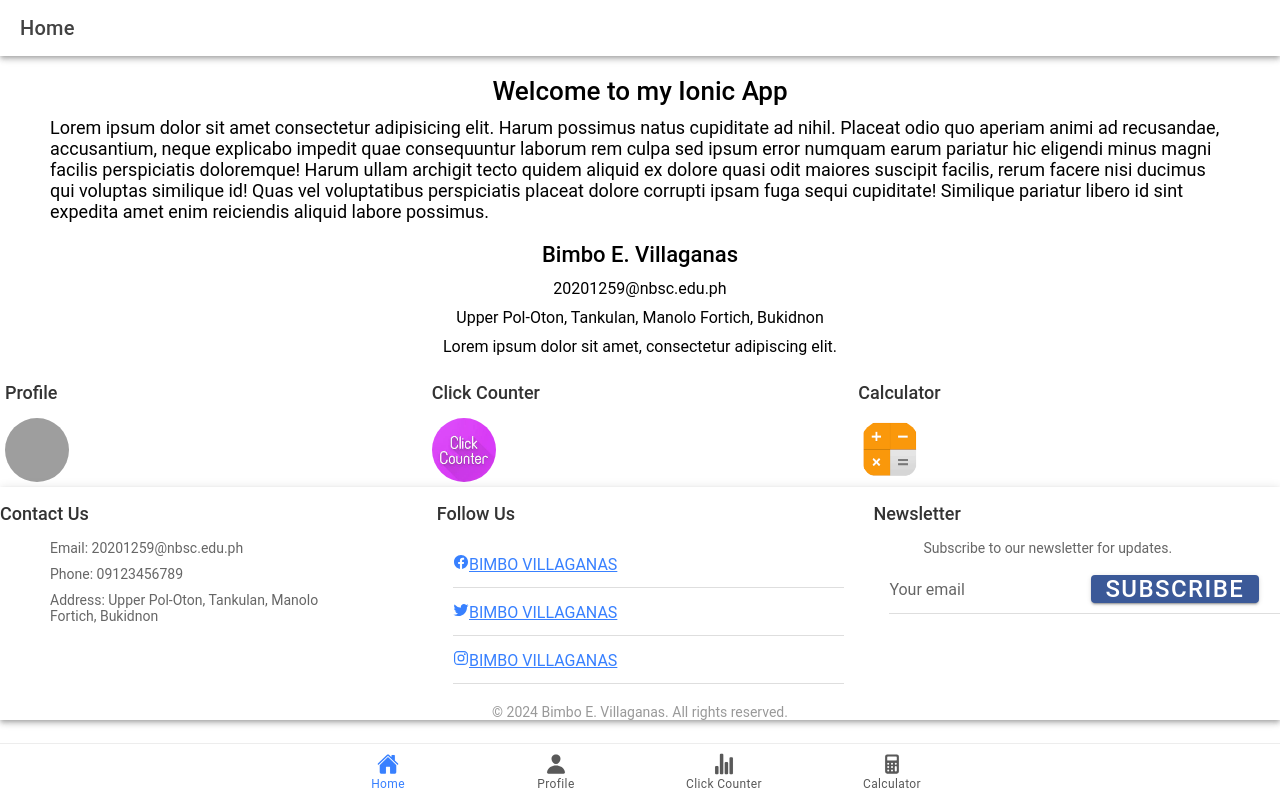
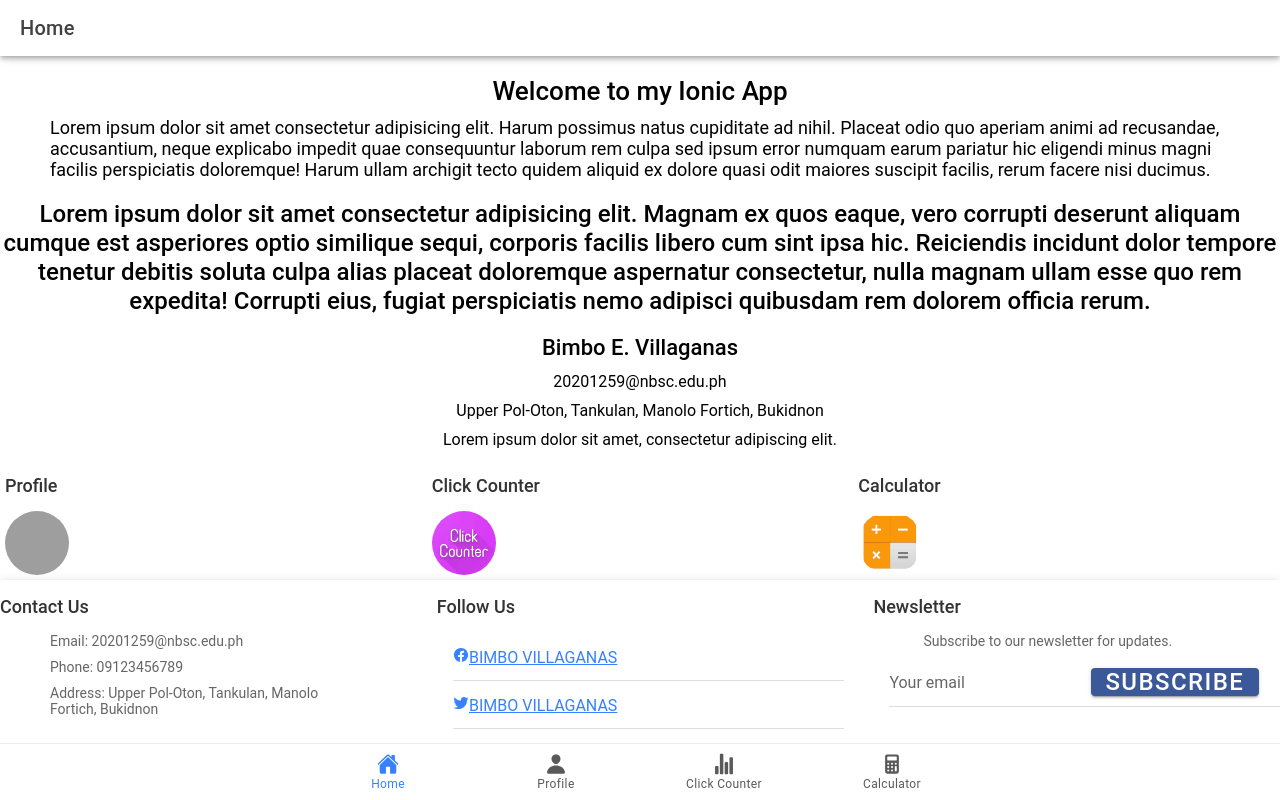
Before and after one commit to Villaganas/ionic-t-villaganas, a React (Vite) app: page /Home in a window 1280 px wide. Built offline with nearby package versions, Linux system fonts and the light colour scheme; grey boxes are pictures that could not be loaded.

Commit message:
Added some text content

```diff
--- a/src/pages/Home.tsx
+++ b/src/pages/Home.tsx
@@ -13,7 +13,8 @@ const Home: React.FC = () => {
       </IonHeader>
       <IonContent fullscreen>
       <h1>Welcome to my Ionic App</h1>
-        <p>Lorem ipsum dolor sit amet consectetur adipisicing elit. Harum possimus natus cupiditate ad nihil. Placeat odio quo aperiam animi ad recusandae, accusantium, neque explicabo impedit quae consequuntur laborum rem culpa sed ipsum error numquam earum pariatur hic eligendi minus magni facilis perspiciatis doloremque! Harum ullam archigit tecto quidem aliquid ex dolore quasi odit maiores suscipit facilis, rerum facere nisi ducimus qui voluptas similique id! Quas vel voluptatibus perspiciatis placeat dolore corrupti ipsam fuga sequi cupiditate! Similique pariatur libero id sint expedita amet enim reiciendis aliquid labore possimus.</p>
+        <p>Lorem ipsum dolor sit amet consectetur adipisicing elit. Harum possimus natus cupiditate ad nihil. Placeat odio quo aperiam animi ad recusandae, accusantium, neque explicabo impedit quae consequuntur laborum rem culpa sed ipsum error numquam earum pariatur hic eligendi minus magni facilis perspiciatis doloremque! Harum ullam archigit tecto quidem aliquid ex dolore quasi odit maiores suscipit facilis, rerum facere nisi ducimus.</p>
+        <h2 id="text">Lorem ipsum dolor sit amet consectetur adipisicing elit. Magnam ex quos eaque, vero corrupti deserunt aliquam cumque est asperiores optio similique sequi, corporis facilis libero cum sint ipsa hic. Reiciendis incidunt dolor tempore tenetur debitis soluta culpa alias placeat doloremque aspernatur consectetur, nulla magnam ullam esse quo rem expedita! Corrupti eius, fugiat perspiciatis nemo adipisci quibusdam rem dolorem officia rerum.</h2>
         <div className="profile-details">
           <h3>Bimbo E. Villaganas</h3>
           <p>20201259@nbsc.edu.ph</p>
```
